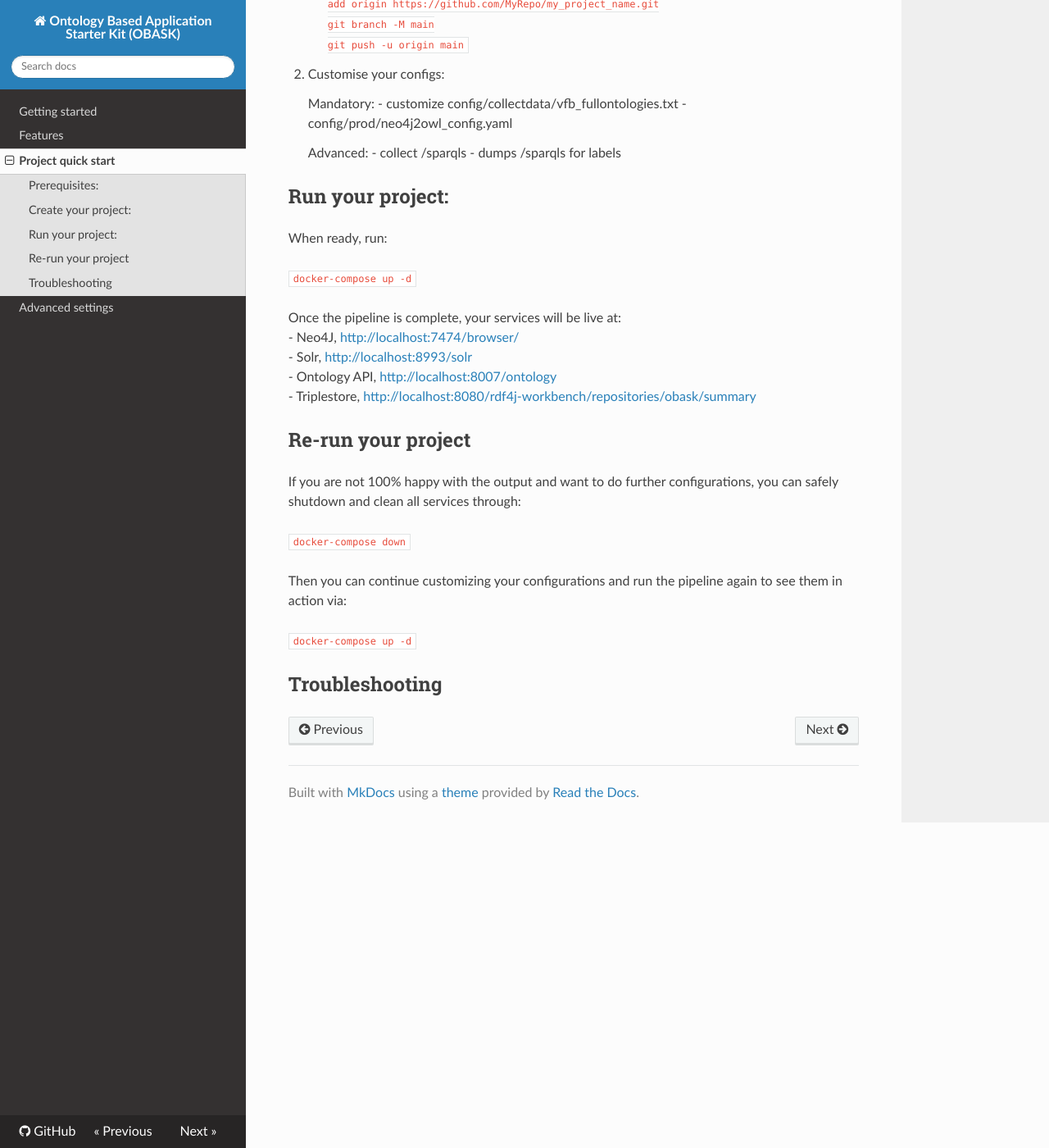
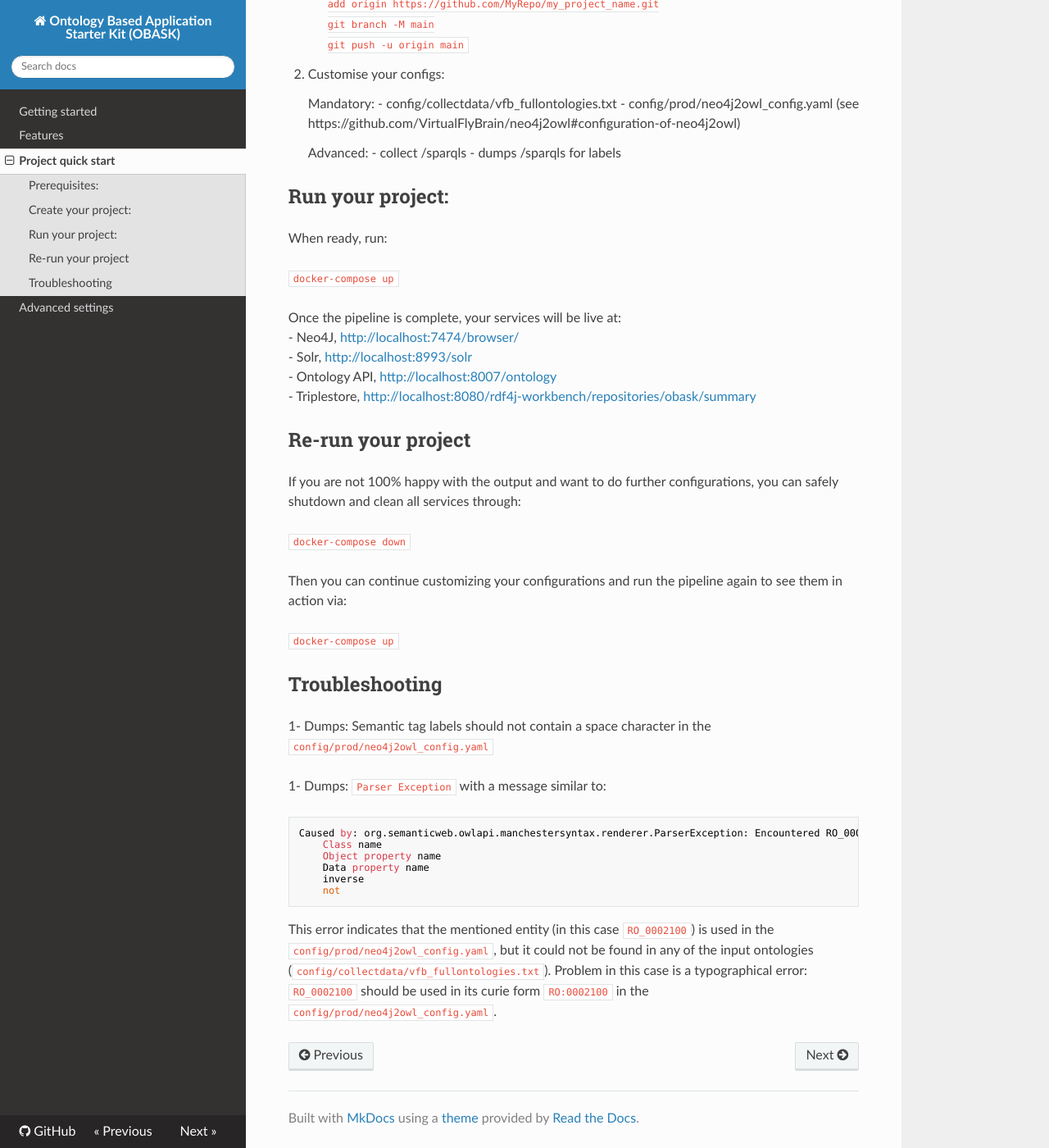
Before and after one commit to OBASKTools/obask, an MkDocs documentation site: the page built from docs/quick_start.md, in a window 1280 px wide and 1400 px high, scrolled down 1022 px. Shown: the whole window at 82% size. Built offline with MkDocs 1.6.1, drawn with Linux system fonts in a browser that asks for light colours; nearby versions of some CDN libraries.

````diff
--- a/docs/quick_start.md
+++ b/docs/quick_start.md
@@ -45,8 +45,8 @@ Then provide your `project_name` when asked.
 4. Customise your configs:
 
     Mandatory:
-    - customize config/collectdata/vfb_fullontologies.txt
-    - config/prod/neo4j2owl_config.yaml
+    - config/collectdata/vfb_fullontologies.txt
+    - config/prod/neo4j2owl_config.yaml (see https://github.com/VirtualFlyBrain/neo4j2owl#configuration-of-neo4j2owl)
 
     Advanced:
     - collect /sparqls
@@ -56,7 +56,7 @@ Then provide your `project_name` when asked.
 
 When ready, run:
 
-`docker-compose up -d`
+`docker-compose up`
 
 Once the pipeline is complete, your services will be live at:
 - Neo4J, [http://localhost:7474/browser/](http://localhost:7474/browser/)
@@ -73,6 +73,20 @@ If you are not 100% happy with the output and want to do further configurations,
 
 Then you can continue customizing your configurations and run the pipeline again to see them in action via:
 
-`docker-compose up -d`
+`docker-compose up`
 
 ## Troubleshooting
+
+1- Dumps: Semantic tag labels should not contain a space character in the `config/prod/neo4j2owl_config.yaml`
+
+1- Dumps: `Parser Exception` with a message similar to:
+
+```
+Caused by: org.semanticweb.owlapi.manchestersyntax.renderer.ParserException: Encountered RO_0002100 at line 1 column 1. Expected one of:
+ 	Class name
+ 	Object property name
+ 	Data property name
+ 	inverse
+ 	not
+```
+This error indicates that the mentioned entity (in this case `RO_0002100`) is used in the `config/prod/neo4j2owl_config.yaml`, but it could not be found in any of the input ontologies (`config/collectdata/vfb_fullontologies.txt`). Problem in this case is a typographical error: `RO_0002100` should be used in its curie form `RO:0002100` in the `config/prod/neo4j2owl_config.yaml`.
````
